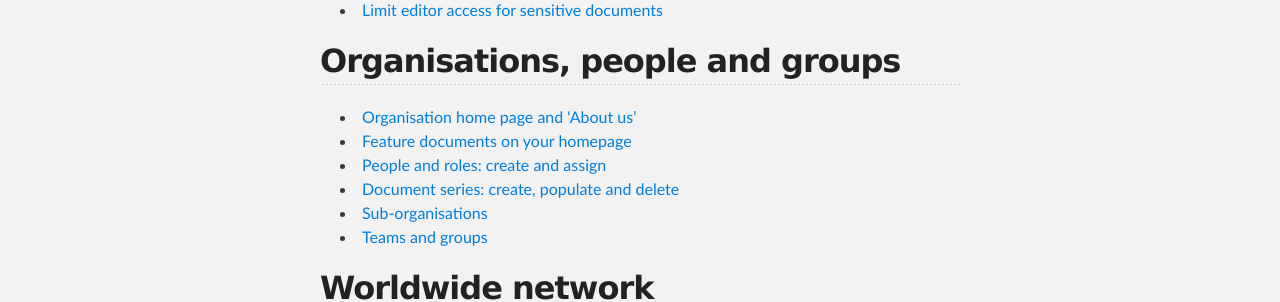
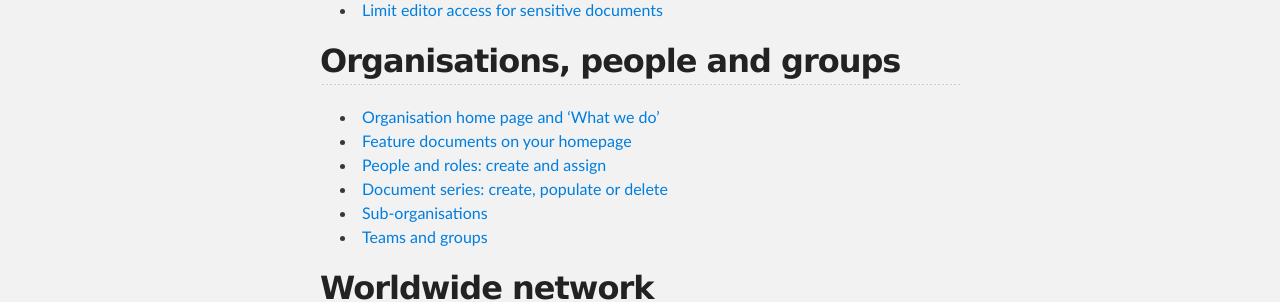
Before and after one commit to alphagov/inside-government-admin-guide, a Jekyll site: the page built from index.md, in a window 1280 px wide. Shown: the part 1062-1364 px from the top of the page. Built offline with Jekyll 4.4.1, drawn with Linux system fonts in a browser that asks for light colours.

Commit message:
Update index.md

```diff
--- a/index.md
+++ b/index.md
@@ -36,10 +36,10 @@ title: Inside Government Admin Guide - Index
 
 
 ## Organisations, people and groups
-* [Organisation home page and ‘About us’](organisations-groups/organisation-home-page.html)
+* [Organisation home page and ‘What we do’](organisations-groups/organisation-home-page.html)
 * [Feature documents on your homepage](organisations-groups/feature-documents-homepage.html)
 * [People and roles: create and assign](organisations-groups/people-and-roles.html)
-* [Document series: create, populate and delete](organisations-groups/document-series.html)
+* [Document series: create, populate or delete](organisations-groups/document-series.html)
 * [Sub-organisations](organisations-groups/sub-organisations.html)
 * [Teams and groups](organisations-groups/teams-groups.html)
 
```
